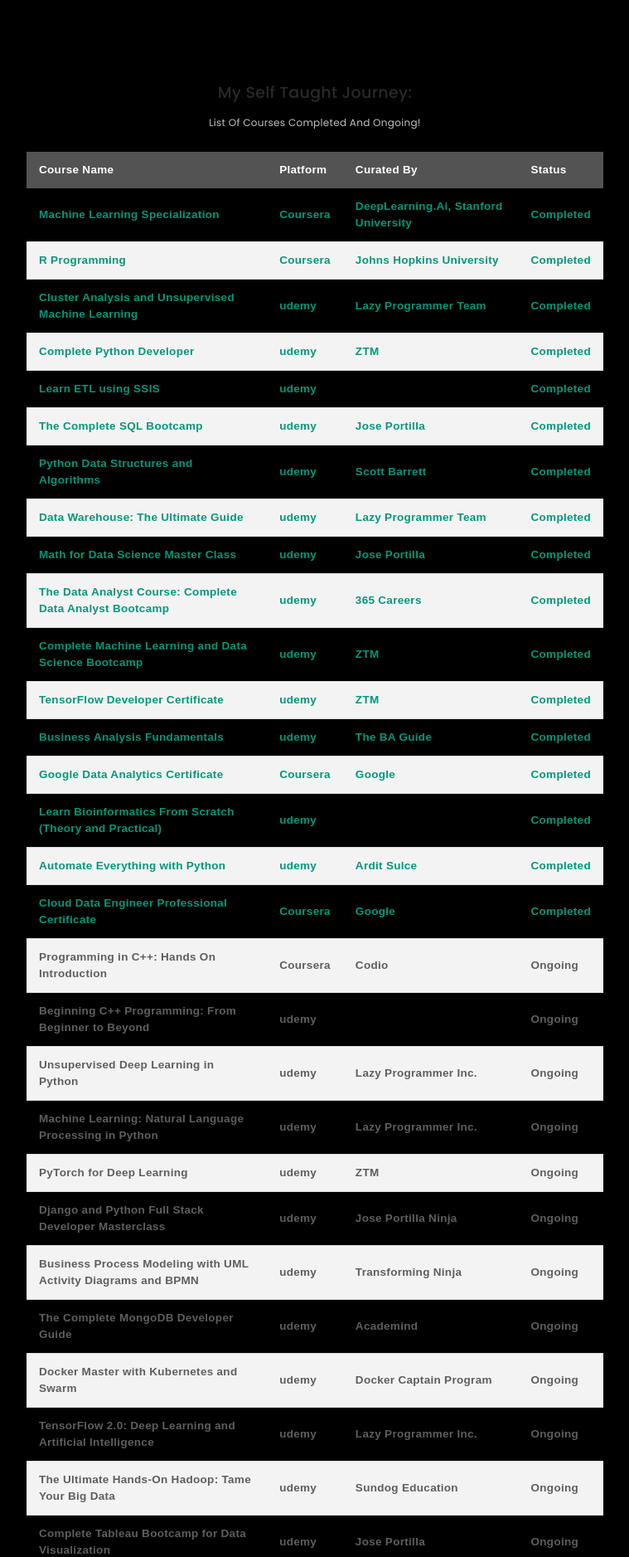
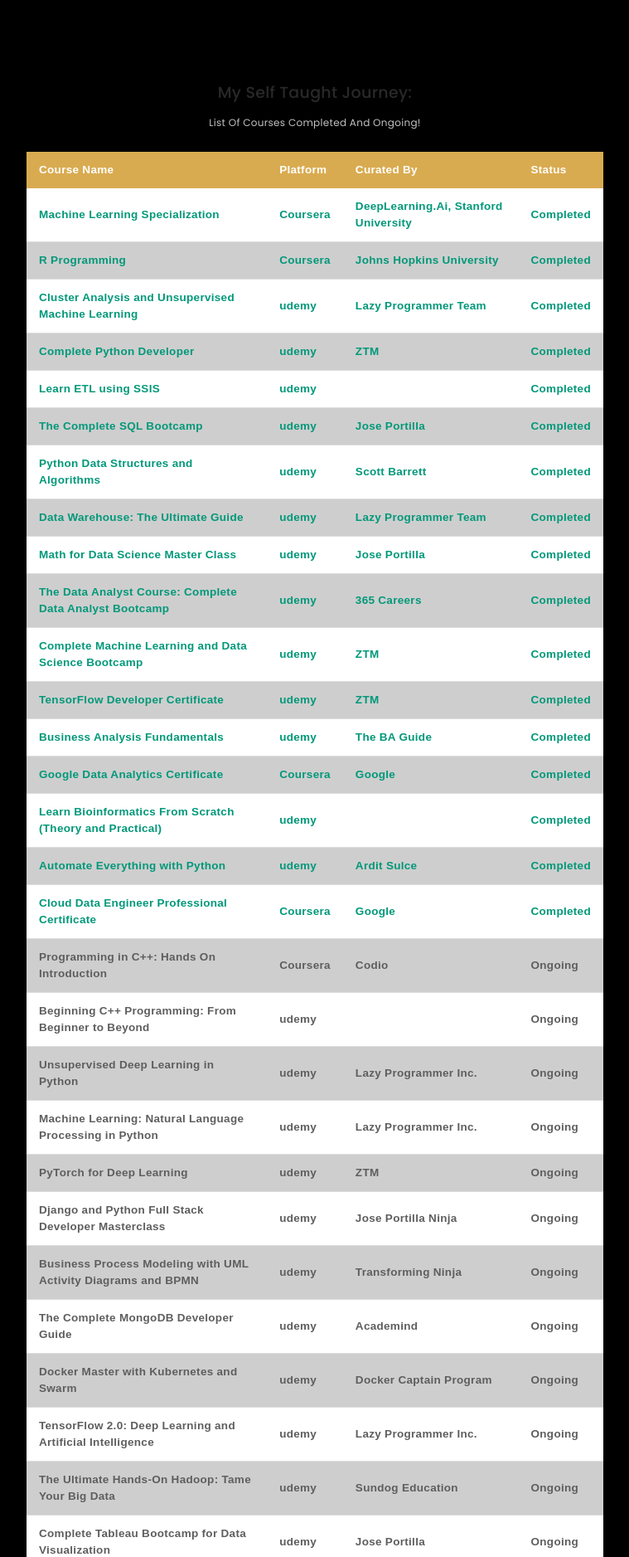
Before and after one commit to johnnys7n/PortfolioWebsite, a Flask app: page /my-courses.html in a window 1280 px wide. Shown: the part 70-1947 px from the top of the page at 83% size, without its empty margins (260-1019 px from the left). Run offline with Flask 3, Linux system fonts and the light colour scheme; some libraries are stand-ins or nearby versions; some web fonts are replaced.

Commit message:
changed table

```diff
--- a/static/css/style.css
+++ b/static/css/style.css
@@ -974,6 +974,7 @@ p {
 # Courses
 --------------------------------------------------------------*/
 .styled-table {
+  background-color: #fff;
   border-collapse: collapse;
   margin: 25px 0;
   font-size: 0.9em;
@@ -983,7 +984,7 @@ p {
 }
 
 .styled-table thead tr {
-  background-color: #535353;
+  background-color: #d9ab50;
   color: #ffffff;
   text-align: left;
 }
@@ -998,7 +999,7 @@ p {
 }
 
 .styled-table tbody tr:nth-of-type(even) {
-  background-color: #f3f3f3;
+  background-color: #cecece;
 }
 
 .styled-table tbody tr:last-of-type {
```
